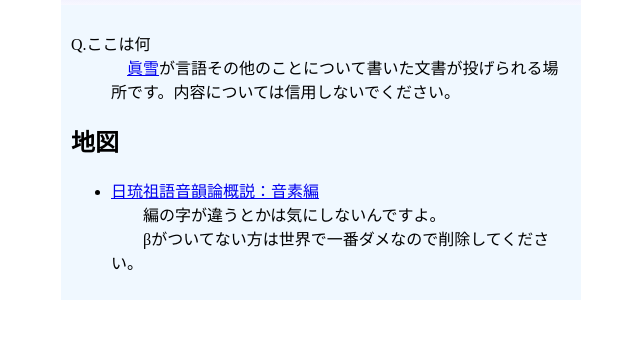
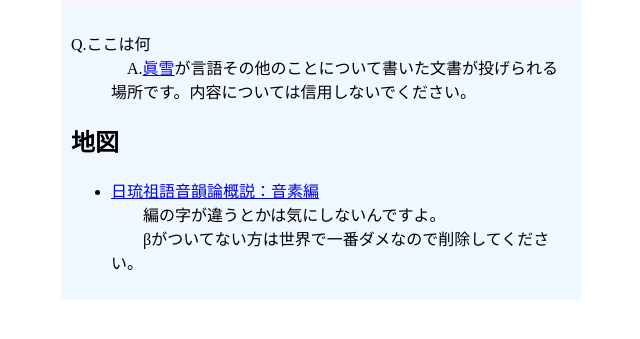
Before and after one commit to MAJUKYI/Japonic, a plain HTML site: page index.html in a window 1280 px wide. Shown: the part 103-442 px from the top of the page, without its empty margins (319-959 px from the left). Drawn offline with Linux system fonts and the light colour scheme.

Commit message:
微調整

```diff
--- a/index.html
+++ b/index.html
@@ -21,7 +21,7 @@
     <dl>
       <dt>Q.ここは何</dt>
       <dd>
-        　<a href="https://twitter.com/MajukyiSanapey">眞雪</a>が言語その他のことについて書いた文書が投げられる場所です。内容については信用しないでください。
+        　A.<a href="https://twitter.com/MajukyiSanapey">眞雪</a>が言語その他のことについて書いた文書が投げられる場所です。内容については信用しないでください。
       </dd>
     </dl>
   </article>
```
